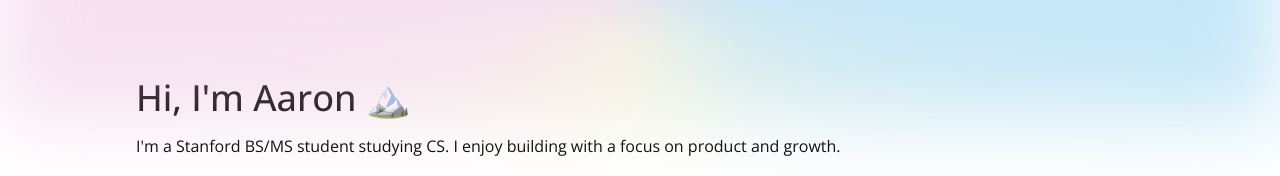
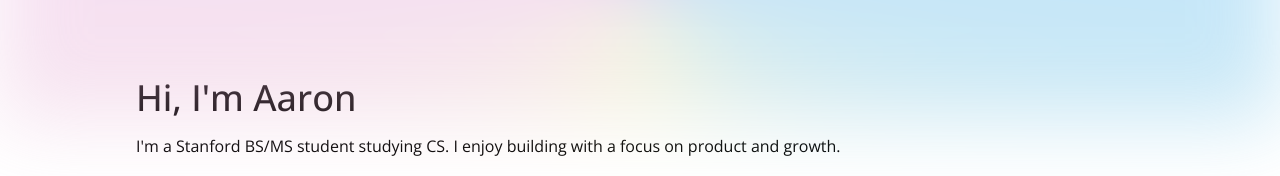
Before and after one commit to aaronkjin/personal, a Next.js app: page / in a window 1280 px wide. Shown: the part 138-314 px from the top of the page. Built offline with nearby package versions, Linux system fonts and the light colour scheme.

Commit message:
rm emojis

```diff
--- a/pages/index.js
+++ b/pages/index.js
@@ -27,7 +27,7 @@ export default function Home() {
 
       <div className="mt-32 p-2 laptop:p-0">
         <h1 className="font-medium text-3xl tablet:text-4xl p-1 tablet:p-2 w-full">
-          {theme === "dark" ? "Hi, I'm Aaron 🌋" : "Hi, I'm Aaron 🏔️"}
+          {theme === "dark" ? "Hi, I'm Aaron" : "Hi, I'm Aaron"}
         </h1>
         <h1 className="text-sm tablet:text-base p-1 tablet:p-2 w-full">
           I&apos;m a Stanford BS/MS student studying CS. I enjoy building with a
```
